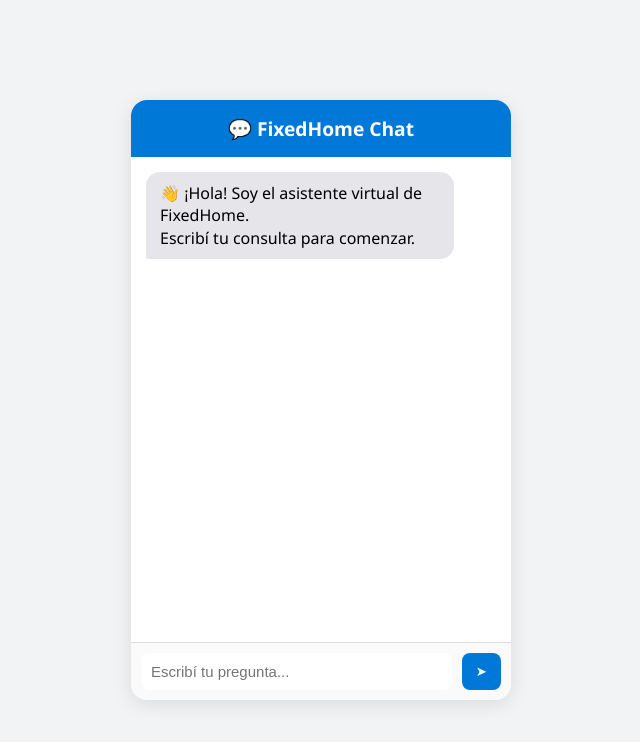
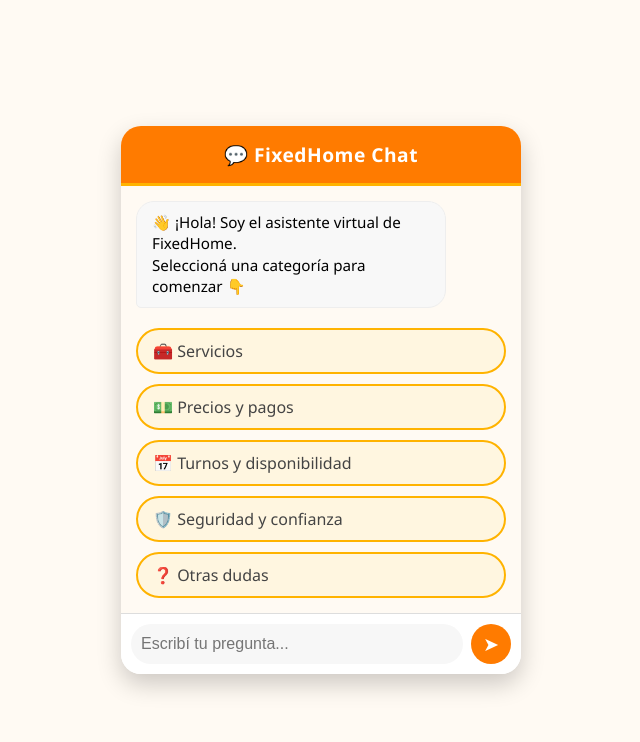
Before and after one commit to cami-mica/fixedhome-chatbot, a website: page frontend/index.html in a window 1280 px wide. Shown: the whole page, without its empty margins (319-959 px from the left). Drawn offline with Linux system fonts and the light colour scheme.

Commit message:
cambios en el index y styles para el Menú

```diff
--- a/frontend/index.html
+++ b/frontend/index.html
@@ -20,7 +20,34 @@
     const userInput = document.getElementById('userInput');
     const sendBtn = document.getElementById('sendBtn');
 
-    // Función para agregar mensajes al chat
+    const categorias = {
+      "🧰 Servicios": [
+        "¿Qué tipo de servicios ofrecen?",
+        "¿Puedo contratar varios servicios al mismo tiempo?",
+        "¿Los profesionales están certificados?",
+        "¿Qué pasa si el trabajo no queda bien hecho?"
+      ],
+      "💵 Precios y pagos": [
+        "¿Cuánto cuesta un servicio?",
+        "¿Puedo pagar en cuotas?",
+        "¿Aceptan transferencias, tarjetas o efectivo?"
+      ],
+      "📅 Turnos y disponibilidad": [
+        "¿Puedo cancelar o reprogramar una cita?",
+        "¿Cuánto tiempo tarda en venir el profesional?",
+        "¿Puedo elegir el horario que me convenga?"
+      ],
+      "🛡️ Seguridad y confianza": [
+        "¿Cómo garantizan la seguridad del profesional que viene a mi casa?",
+        "¿Qué información puedo ver sobre el profesional?",
+        "¿Cómo puedo dejar una opinión o calificación?"
+      ],
+      "❓ Otras dudas": [
+        "¿Qué pasa si tengo una urgencia?",
+        "¿Dónde puedo ver el historial de los servicios que contraté?"
+      ]
+    };
+
     function addMessage(text, sender) {
       const msgDiv = document.createElement("div");
       msgDiv.classList.add("message", sender === "user" ? "user-message" : "bot-message");
@@ -29,9 +56,73 @@
       chatBox.scrollTop = chatBox.scrollHeight;
     }
 
-    window.addEventListener("DOMContentLoaded", () => {
-      addMessage("👋 ¡Hola! Soy el asistente virtual de FixedHome.\nEscribí tu consulta para comenzar.", "bot");
-    });
+    function addMenu(options, callback, includeBack = false) {
+      const menuDiv = document.createElement("div");
+      menuDiv.classList.add("menu-options");
+
+      options.forEach(opt => {
+        const bubble = document.createElement("div");
+        bubble.classList.add("menu-bubble");
+        bubble.innerText = opt;
+        bubble.onclick = () => callback(opt);
+        menuDiv.appendChild(bubble);
+      });
+
+      if (includeBack) {
+        const backBubble = document.createElement("div");
+        backBubble.classList.add("menu-bubble", "back-button");
+        backBubble.innerText = "↩️ Volver al menú principal";
+        backBubble.onclick = showMainMenu;
+        menuDiv.appendChild(backBubble);
+      }
+
+      chatBox.appendChild(menuDiv);
+      chatBox.scrollTop = chatBox.scrollHeight;
+    }
+
+    function showMainMenu() {
+      addMessage("👋 ¡Hola! Soy el asistente virtual de FixedHome.\nSeleccioná una categoría para comenzar 👇", "bot");
+      const options = Object.keys(categorias);
+      addMenu(options, categoriaSeleccionada);
+    }
+
+    function categoriaSeleccionada(categoria) {
+      addMessage(categoria, "user");
+      addMessage(`${categoria.split(" ")[0]} Elegí una pregunta sobre ${categoria.replace(/^[^\s]+\s/, "").toLowerCase()} 👇`, "bot");
+      addMenu(categorias[categoria], preguntaSeleccionada);
+    }
+
+    async function preguntaSeleccionada(pregunta) {
+      addMessage(pregunta, "user");
+
+      const typingDiv = showTyping();
+
+      try {
+        const response = await fetch('http://localhost:3000/chat', {
+          method: 'POST',
+          headers: { 'Content-Type': 'application/json' },
+          body: JSON.stringify({ pregunta })
+        });
+        const data = await response.json();
+        chatBox.removeChild(typingDiv);
+        addMessage(data.respuesta || "No encontré una respuesta para tu pregunta.", "bot");
+
+        // 👉 Agregar botón para volver al menú principal
+        const backDiv = document.createElement("div");
+        backDiv.classList.add("menu-options");
+        const backButton = document.createElement("div");
+        backButton.classList.add("menu-bubble", "back-button");
+        backButton.innerText = "↩️ Volver al menú principal";
+        backButton.onclick = showMainMenu;
+        backDiv.appendChild(backButton);
+        chatBox.appendChild(backDiv);
+        chatBox.scrollTop = chatBox.scrollHeight;
+
+      } catch (error) {
+        chatBox.removeChild(typingDiv);
+        addMessage("⚠️ Ocurrió un error al conectar con el servidor.", "bot");
+      }
+    }
 
     function showTyping() {
       const typingDiv = document.createElement("div");
@@ -42,13 +133,19 @@
       return typingDiv;
     }
 
+    window.addEventListener("DOMContentLoaded", showMainMenu);
+
+    sendBtn.addEventListener("click", sendMessage);
+    userInput.addEventListener("keypress", e => {
+      if (e.key === "Enter") sendMessage();
+    });
+
     async function sendMessage() {
       const pregunta = userInput.value.trim();
       if (!pregunta) return;
 
       addMessage(pregunta, "user");
       userInput.value = "";
-
       const typingDiv = showTyping();
 
       try {
@@ -57,22 +154,14 @@
           headers: { 'Content-Type': 'application/json' },
           body: JSON.stringify({ pregunta })
         });
-
         const data = await response.json();
         chatBox.removeChild(typingDiv);
-        addMessage(data.respuesta || "No encontré una respuesta para tu pregunta. Te podés comunicar con Atención al Cliente", "bot");
-
+        addMessage(data.respuesta || "No encontré una respuesta para tu pregunta.", "bot");
       } catch (error) {
         chatBox.removeChild(typingDiv);
         addMessage("⚠️ Ocurrió un error al conectar con el servidor.", "bot");
-        console.error(error);
       }
     }
-
-    sendBtn.addEventListener("click", sendMessage);
-    userInput.addEventListener("keypress", e => {
-      if (e.key === "Enter") sendMessage();
-    });
   </script>
 </body>
 </html>
--- a/frontend/style.css
+++ b/frontend/style.css
@@ -1,32 +1,35 @@
 body {
-  font-family: "Segoe UI", sans-serif;
-  background: #f2f3f5;
+  font-family: 'Segoe UI', Tahoma, Geneva, Verdana, sans-serif;
+  background: #fffaf3;
   display: flex;
   justify-content: center;
   align-items: center;
   height: 100vh;
   margin: 0;
+  color: #333;
 }
 
 .chat-container {
-  width: 380px;
+  background: #ffffff;
+  width: 400px;
   max-width: 90%;
-  height: 600px;
-  background: white;
-  border-radius: 16px;
+  border-radius: 20px;
+  box-shadow: 0 10px 25px rgba(0, 0, 0, 0.2);
   display: flex;
   flex-direction: column;
-  box-shadow: 0 4px 20px rgba(0, 0, 0, 0.1);
   overflow: hidden;
 }
 
 .chat-header {
-  background: #0078d7;
-  color: white;
+  background: #ff7b00; /* naranja eléctrico */
+  color: #fff;
+  padding: 15px;
+  font-size: 1.2em;
   text-align: center;
-  padding: 15px;
   font-weight: bold;
-  font-size: 1.2em;
+  letter-spacing: 0.5px;
+  border-bottom: 3px solid #ffb300;
+  box-shadow: 0 3px 8px rgba(255, 123, 0, 0.4);
 }
 
 .chat-box {
@@ -36,69 +39,101 @@
   display: flex;
   flex-direction: column;
   gap: 10px;
+  background: #fffaf3; /* crema suave */
 }
 
 .message {
-  max-width: 80%;
-  padding: 10px 14px;
-  border-radius: 14px;
+  max-width: 75%;
+  padding: 10px 15px;
+  border-radius: 18px;
   line-height: 1.4;
-  white-space: pre-wrap;
-  word-wrap: break-word;
-  animation: fadeIn 0.2s ease-in;
+  font-size: 0.95em;
 }
 
+/* --- Mensajes del usuario --- */
 .user-message {
   align-self: flex-end;
-  background: #0078d7;
-  color: white;
-  border-bottom-right-radius: 2px;
+  background: #ffb300;
+  color: #fff;
+  border-bottom-right-radius: 5px;
+  box-shadow: 0 2px 5px rgba(255, 152, 0, 0.3);
 }
 
+/* --- Mensajes del bot --- */
 .bot-message {
   align-self: flex-start;
-  background: #e5e5ea;
-  color: black;
-  border-bottom-left-radius: 2px;
+  background: #f8f8f8;
+  color: #000;
+  border-bottom-left-radius: 5px;
+  border: 1px solid #eee;
 }
 
+/* --- Input del chat --- */
 .chat-input {
   display: flex;
   padding: 10px;
   border-top: 1px solid #ddd;
-  background: #fafafa;
+  background: white;
 }
 
 .chat-input input {
   flex: 1;
   padding: 10px;
   border: none;
+  border-radius: 20px;
+  background: #f7f7f7;
   outline: none;
-  font-size: 15px;
-  border-radius: 8px;
+  font-size: 1em;
+  color: #333;
 }
 
 .chat-input button {
-  background: #0078d7;
+  background: #ff7b00;
   color: white;
   border: none;
-  margin-left: 10px;
-  padding: 10px 14px;
-  border-radius: 8px;
+  border-radius: 50%;
+  width: 40px;
+  height: 40px;
+  font-size: 1.2em;
   cursor: pointer;
-  transition: background 0.2s;
+  margin-left: 8px;
+  transition: 0.3s;
 }
 
 .chat-input button:hover {
-  background: #005fa3;
+  background: #ff9800;
 }
 
+/* --- Menú tipo burbujas --- */
+.menu-options {
+  display: flex;
+  flex-direction: column;
+  gap: 10px;
+  margin-top: 10px;
+}
+
+.menu-bubble {
+  background: #fff6e0;
+  color: #444;
+  border: 2px solid #ffb300;
+  border-radius: 25px;
+  padding: 10px 15px;
+  font-size: 1em;
+  text-align: left;
+  cursor: pointer;
+  transition: all 0.2s ease;
+  font-weight: 500;
+}
+
+.menu-bubble:hover {
+  background: #ffb300;
+  color: #000;
+  transform: scale(1.03);
+}
+
+/* --- Escribiendo... --- */
 .typing {
   font-style: italic;
-  color: gray;
+  opacity: 0.7;
+  color: #888;
 }
-
-@keyframes fadeIn {
-  from { opacity: 0; transform: translateY(10px); }
-  to { opacity: 1; transform: translateY(0); }
-}
```
